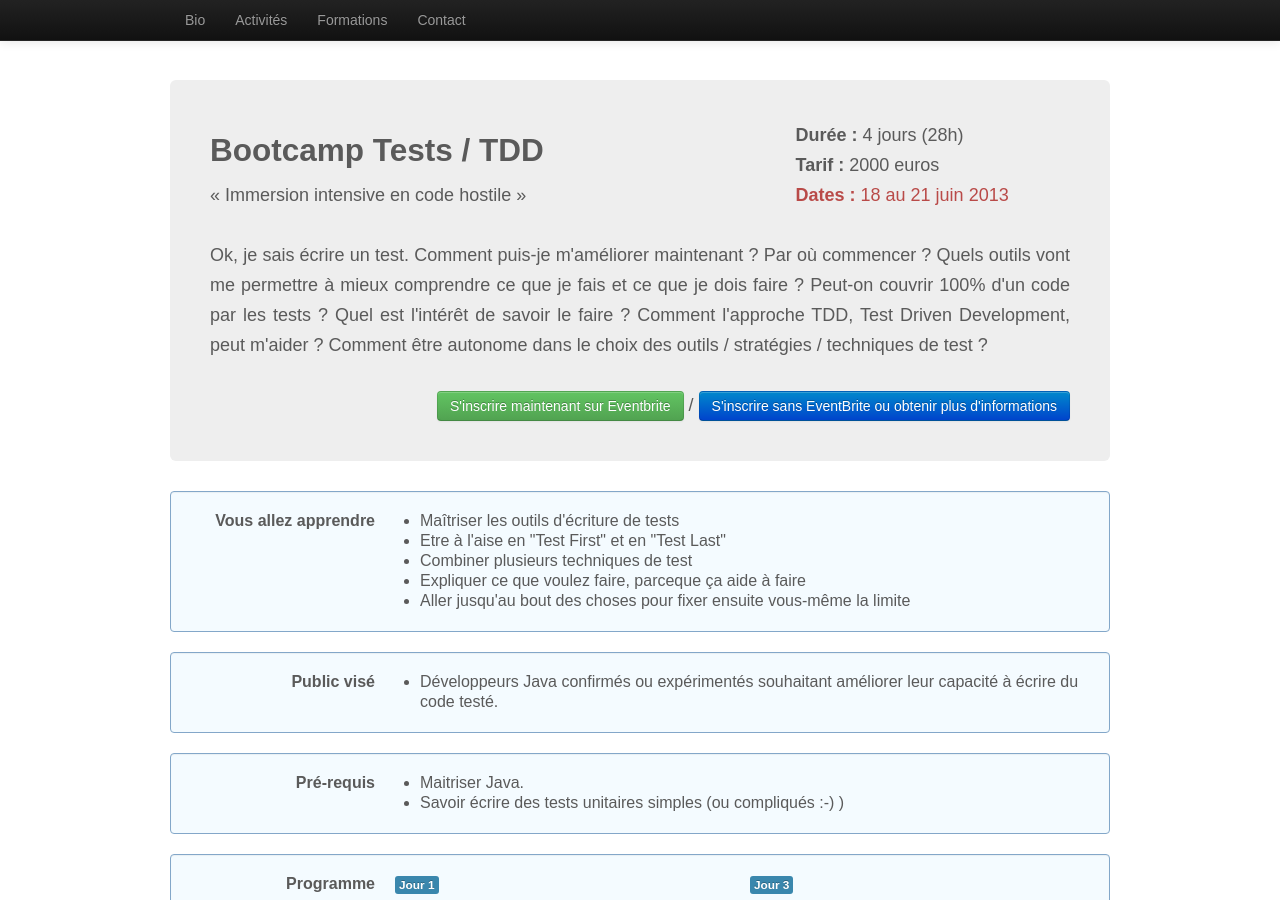
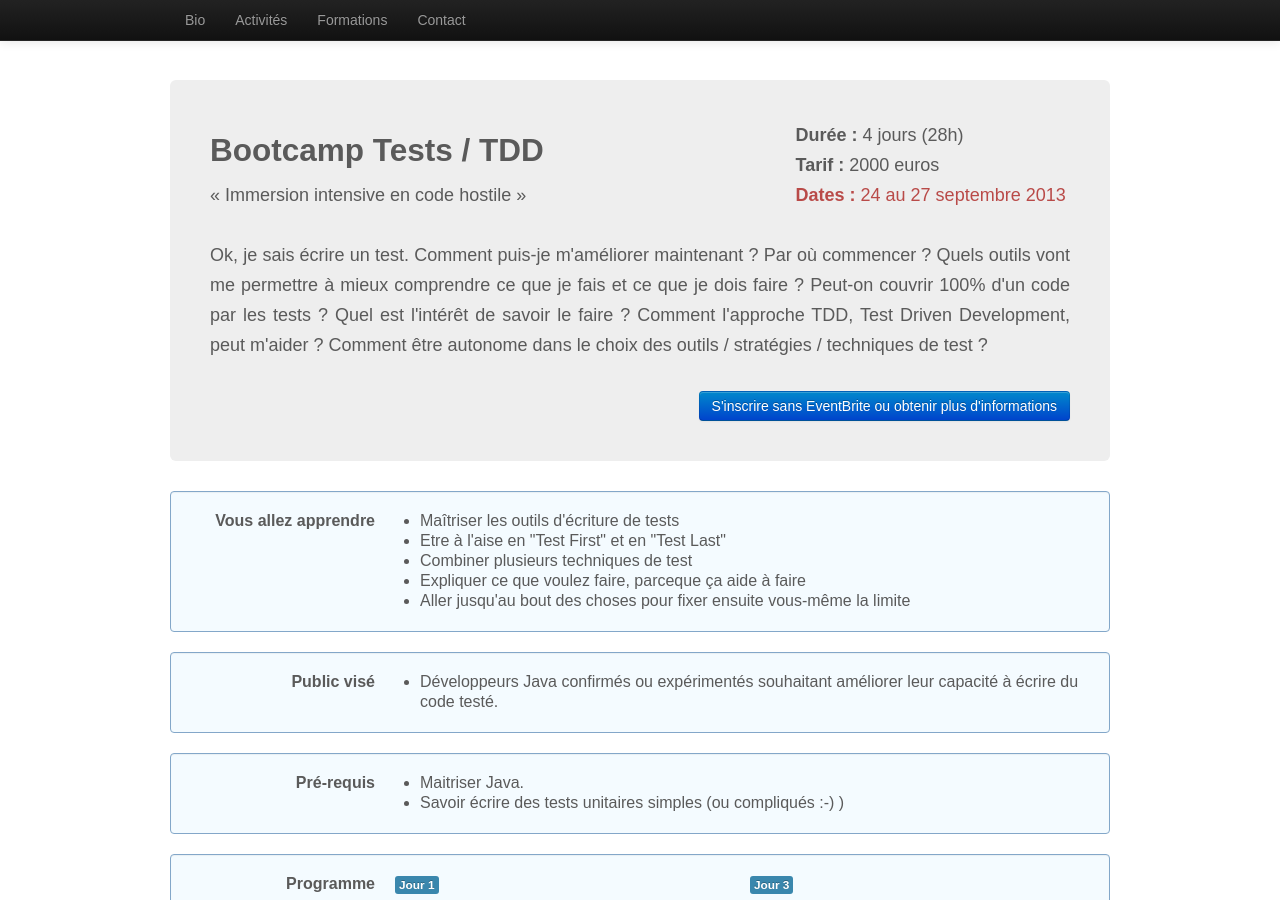
Before and after one commit to dgageot/retour1024, a Jekyll site: the page built from _posts/2013-04-06-tests-bootcamp.html, in a window 1280 px wide and 900 px high. Built offline with Jekyll 4.4.1, drawn with Linux system fonts in a browser that asks for light colours; comment, search, counter and statistics services are not loaded.

Commit message:
New dates

```diff
--- a/_posts/2013-04-06-tests-bootcamp.html
+++ b/_posts/2013-04-06-tests-bootcamp.html
@@ -14,8 +14,7 @@ summary: Ok, je sais écrire un test. Comment puis-je m'améliorer maintenant ?
          Peut-on couvrir 100% d'un code par les tests ? Quel est l'intérêt de savoir le faire ?
          Comment l'approche TDD, Test Driven Development, peut m'aider ?
          Comment être autonome dans le choix des outils / stratégies / techniques de test ?
-date1:   18 au 21 juin 2013
-eventbrite: http://formation-test-bootcamp.eventbrite.fr/
+date1:   24 au 27 septembre 2013
 ---
 
 <div class="well">
--- a/_posts/2013-04-07-tests-az.html
+++ b/_posts/2013-04-07-tests-az.html
@@ -17,8 +17,6 @@ summary: Que dois-je tester ? Comment dois-je tester ?
          Voici les questions que l'on me pose au jour le jour. Cette formation tente d'y répondre.
          Comment ? Le moins de slides possible, des interactions et de l'action plutôt que
          de la pure théorie.
-date1:   5 et 6 juin 2013
-eventbrite: http://formation-test-az.eventbrite.fr/
 ---
 
 <div class="well">
```
